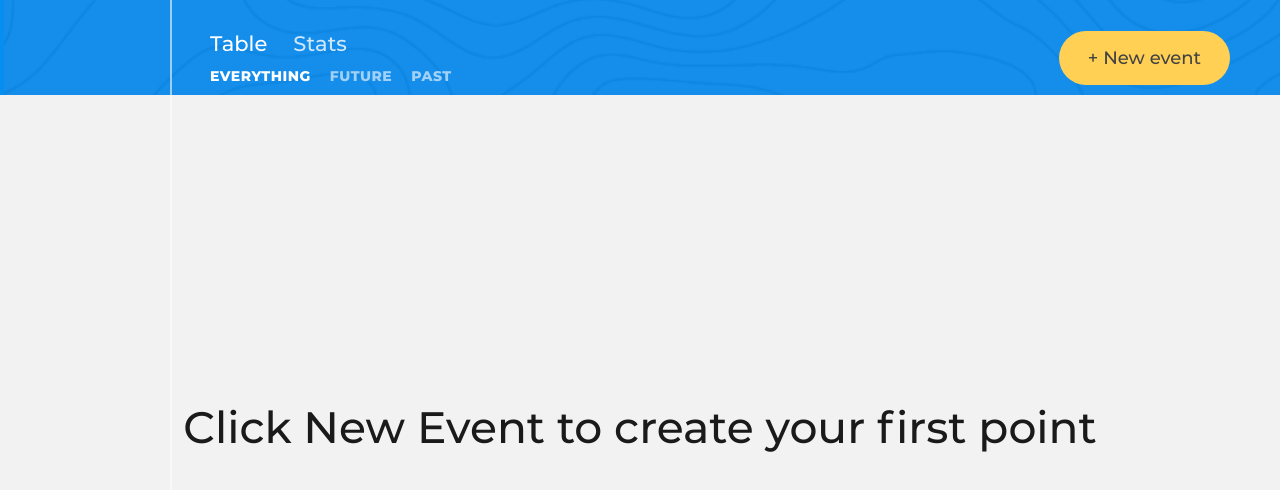
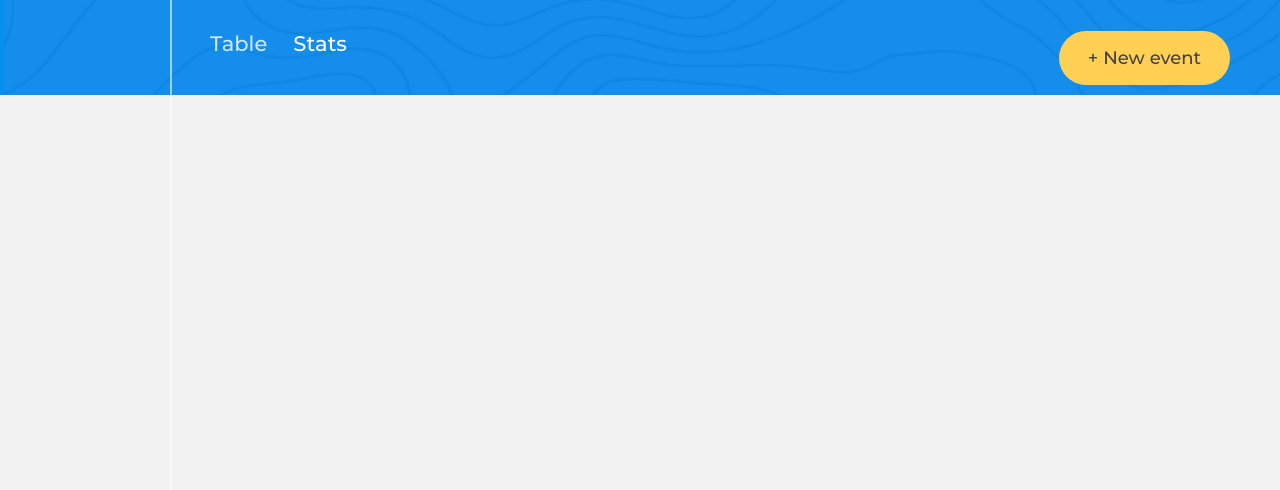
Before and after one commit to rook-a/1506667-big-trip-16, a website built with webpack: page public/index.html in a window 1280 px wide. Both pictures are taken after a click on the link "Stats". Shown: the part 68-558 px from the top of the page. Built offline with nearby package versions, Linux system fonts and the light colour scheme; no server answers.

Commit message:
реализует переключение экранов table/stats

```diff
--- a/package.json
+++ b/package.json
@@ -28,6 +28,8 @@
     "node": "16"
   },
   "dependencies": {
+    "chart.js": "2.9.4",
+    "chartjs-plugin-datalabels": "0.7.0",
     "dayjs": "1.10.7",
     "flatpickr": "4.6.9",
     "he": "1.2.0"
--- a/public/css/style.css
+++ b/public/css/style.css
@@ -249,6 +249,7 @@ main {
   font-size: 21px;
   line-height: 25px;
   text-decoration: none;
+  text-transform: capitalize;
   -webkit-user-select: none;
      -moz-user-select: none;
       -ms-user-select: none;
--- a/src/main.js
+++ b/src/main.js
@@ -2,7 +2,7 @@
 import CreateSiteMenu from './view/menu-view.js';
 import {RenderPosition, render} from './utils/render.js';
 import PointsModel from './model/points-model.js';
-import {DEFAULT_VALUE} from './utils/const.js';
+import {DEFAULT_VALUE, MENU_TABS} from './utils/const.js';
 import TripPresenter from './presenter/trip-presenter.js';
 import FilterModel from './model/filter-model.js';
 import FilterPresenter from './presenter/filter-presenter.js';
@@ -15,6 +15,9 @@
 const tripInfoContainer = document.querySelector('.trip-main');
 const siteMenuContainer = tripInfoContainer.querySelector('.trip-controls__navigation');
 const tripFiltersContainer = tripInfoContainer.querySelector('.trip-controls__filters');
+
+//не уверен, что экспорт в этом случае ок
+export const siteMenuComponent = new CreateSiteMenu(DEFAULT_VALUE.menu);
 
 const tripEventsContainer = document.querySelector('.trip-events');
 
@@ -30,10 +33,25 @@
 
 render(tripInfoContainer, addButton, RenderPosition.BEFOREEND);
 
+const onSiteMenuClick = (menuTabs) => {
+  switch (menuTabs) {
+    case MENU_TABS.TABLE:
+      tripPresenter.init();
+      filterPresenter.init();
+      break;
+    case MENU_TABS.STATS:
+      tripPresenter.destroy();
+      filterPresenter.destroy();
+      break;
+  }
+};
+
+siteMenuComponent.setOnMenuClick(onSiteMenuClick);
+
 tripPresenter.init();
 
 pointsModel.init().finally(() => {
   render(tripInfoContainer, new CreateTripInfo(), RenderPosition.AFTERBEGIN);
-  render(siteMenuContainer, new CreateSiteMenu(DEFAULT_VALUE.menu), RenderPosition.BEFOREEND);
+  render(siteMenuContainer, siteMenuComponent, RenderPosition.BEFOREEND);
   filterPresenter.init();
 });
--- a/src/presenter/filter-presenter.js
+++ b/src/presenter/filter-presenter.js
@@ -45,4 +45,9 @@ export default class FilterPresenter {
 
     this.#filterModel.setFilter(UpdateType.MAJOR, filterType);
   }
+
+  destroy = () => {
+    remove(this.#filterComponent);
+    this.#filterComponent = null;
+  }
 }
--- a/src/presenter/trip-presenter.js
+++ b/src/presenter/trip-presenter.js
@@ -59,7 +59,6 @@ export default class TripPresenter {
   }
 
   createPoint = () => {
-    this.#currentSortType = SortType.DAY;
     this.#filterModel.setFilter(UpdateType.MAJOR, FilterType.EVERYTHING);
     this.#pointNewPresenter.init(defaultPoint, this.#pointsModel.offers, this.#pointsModel.destination);
   }
@@ -185,6 +184,7 @@ export default class TripPresenter {
 
   #renderEvents = () => {
     const pointsCount = this.points.length;
+    const formSort = this.#tripEventsContainer.querySelector('.trip-sort');
 
     if (this.#isLoading) {
       this.#renderLoading();
@@ -196,8 +196,17 @@ export default class TripPresenter {
       return;
     }
 
+    //проверка на наличие формы сортировки на странице чтобы исключить неоднократное добавление при повторных кликах на TABLE
+    if (formSort) {
+      return;
+    }
+
     this.#renderSort();
     this.#renderListPoints();
     this.#renderPoints();
   }
+
+  destroy = () => {
+    this.#clearEvents();
+  }
 }
--- a/src/utils/const.js
+++ b/src/utils/const.js
@@ -4,10 +4,10 @@ export const FilterType = {
   PAST: 'past',
 };
 
-export const MENU_TABS = [
-  'Table',
-  'Stats',
-];
+export const MENU_TABS = {
+  TABLE: 'TABLE',
+  STATS: 'STATS',
+};
 
 export const SortType = {
   DAY: 'day',
@@ -18,7 +18,7 @@ export const SortType = {
 };
 
 export const DEFAULT_VALUE = {
-  menu: MENU_TABS[0],
+  menu: MENU_TABS.TABLE,
   filter: FilterType.EVERYTHING,
   sorting: SortType.DAY,
 };
--- a/src/utils/utils.js
+++ b/src/utils/utils.js
@@ -40,16 +40,25 @@ export const createHumanizeTimeDuration = (timeStart, timeEnd) => {
 export const isDatesEqual = (dateFirst, dateSecond) => (dateFirst === null && dateSecond === null) || dayjs(dateFirst).isSame(dateSecond);
 
 export const defaultPoint = {
-  id: '',
+  id: '0',
   type: 'taxi',
   destination: {
     name: 'Amsterdam',
-    description: 'Bla bla bla',
-    pictures: [],
+    description: 'Amsterdam, a true asian pearl, in a middle of Europe.',
+    pictures: [{
+      src: 'http://picsum.photos/300/200?r=0.5201990596034274',
+      description: 'Amsterdam zoo',
+    }],
   },
   timeStart: dayjs().add(1, 'd'),
   timeEnd: dayjs().add(3, 'd'),
   price: 5,
-  offer: [],
+  offer: [
+    {id: 1, title: 'Upgrade to a business class', price: 190},
+    {id: 2, title: 'Choose the radio station', price: 30},
+    {id: 3, title: 'Choose temperature', price: 170},
+    {id: 4, title: 'Drive quickly, I\'m in a hurry', price: 100},
+    {id: 5, title: 'Drive slowly', price: 110},
+  ],
   isFavorite: false,
 };
--- a/src/view/add-button-view.js
+++ b/src/view/add-button-view.js
@@ -1,4 +1,6 @@
 import AbstractView from './abstract-view.js';
+import {siteMenuComponent} from '../main.js';
+import {DEFAULT_VALUE} from '../utils/const.js';
 
 const createAddButtonTemplate = () => (
   '<button class="trip-main__event-add-btn  btn  btn--big  btn--yellow" type="button">New event</button>'
@@ -16,6 +18,7 @@ export default class CreateAddButton extends AbstractView {
 
   #onClickAddButton = (evt) => {
     evt.preventDefault();
+    siteMenuComponent.setMenuTab(DEFAULT_VALUE.menu);
     this._callback.clickAddButton();
   }
 }
--- a/src/view/edit-point-view.js
+++ b/src/view/edit-point-view.js
@@ -191,7 +191,7 @@ export default class CreateEditPoint extends SmartView {
     delete data.isDeleting;
 
     return {...data};
-  } ///////////////////////////
+  }
 
   #onTypeChange = (evt) => {
     evt.preventDefault();
@@ -216,8 +216,8 @@ export default class CreateEditPoint extends SmartView {
         this.updateData({
           destination: {
             name: evt.target.value,
-            description: description,
-            pictures: pictures,
+            description,
+            pictures,
           }
         });
       } else {
--- a/src/view/menu-view.js
+++ b/src/view/menu-view.js
@@ -1,15 +1,15 @@
 import {MENU_TABS} from '../utils/const.js';
-import AbstractView from './abstract-view.js';
+import SmartView from './smart-view.js';
 
 const createSiteMenuTemplate = (defaultTab) => (
   `<nav class="trip-controls__trip-tabs  trip-tabs">
 
-    ${MENU_TABS.map((tab) => `<a class="trip-tabs__btn ${defaultTab === tab ? 'trip-tabs__btn--active' : ''} " href="#">${tab}</a>`).join('')}
+    ${Object.values(MENU_TABS).map((tab) => `<a class="trip-tabs__btn ${defaultTab === tab ? 'trip-tabs__btn--active' : ''}" href="#" data-menu-tab="${tab}">${tab.toLowerCase()}</a>`).join('')}
 
   </nav>`
 );
 
-export default class CreateSiteMenu extends AbstractView {
+export default class CreateSiteMenu extends SmartView {
   #defaultTab = null;
 
   constructor(defaultTab) {
@@ -21,4 +21,28 @@ export default class CreateSiteMenu extends AbstractView {
     return createSiteMenuTemplate(this.#defaultTab);
   }
 
+  restoreHandlers = () => {
+    this.getElement.addEventListener('click', this.#onMenuClick);
+  }
+
+  setOnMenuClick = (callback) => {
+    this._callback.menuClick = callback;
+    this.getElement.addEventListener('click', this.#onMenuClick);
+  }
+
+  setMenuTab = (menuTab) => {
+    this.#defaultTab = menuTab;
+    this.updateElement();
+  }
+
+  #onMenuClick = (evt) => {
+    evt.preventDefault();
+
+    if (evt.target.tagName !== 'A') {
+      return;
+    }
+
+    this._callback.menuClick(evt.target.dataset.menuTab);
+    this.setMenuTab(evt.target.dataset.menuTab);
+  }
 }
```
Also changed, not shown: 1 other file.
